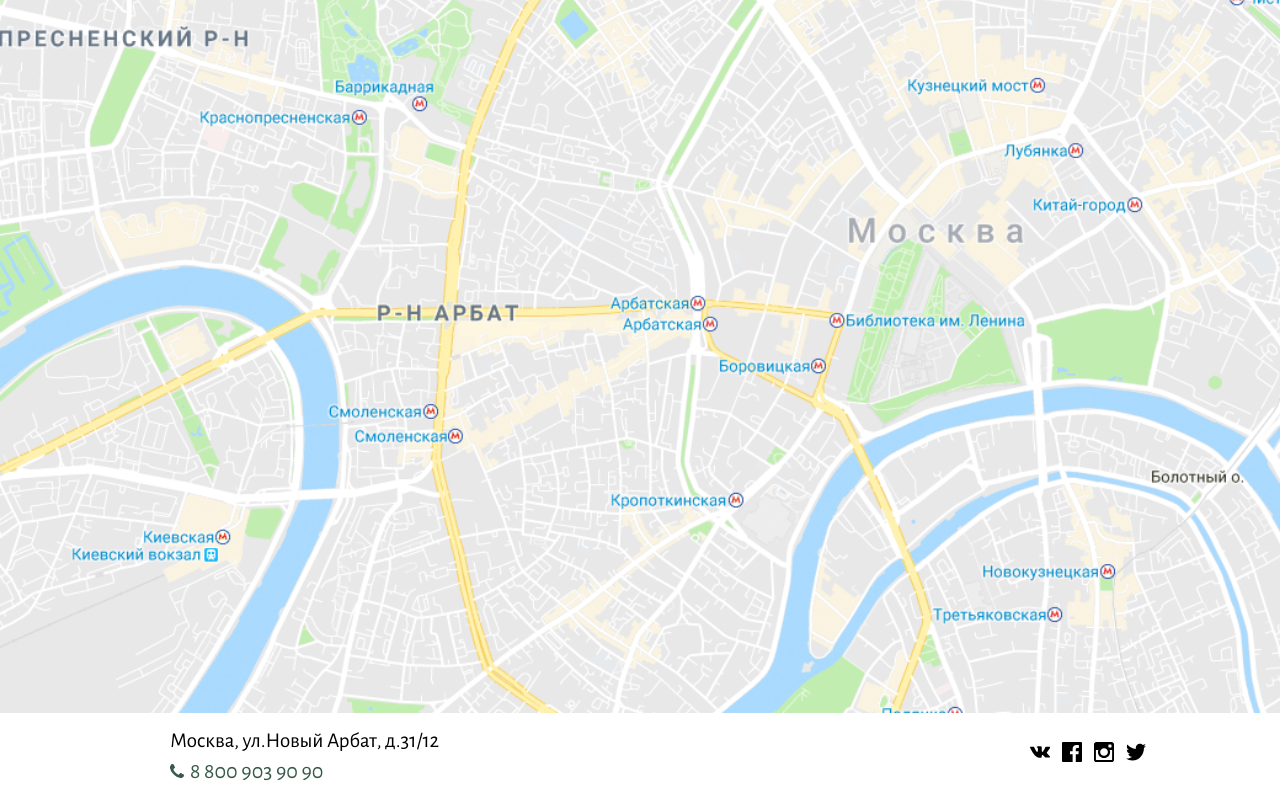
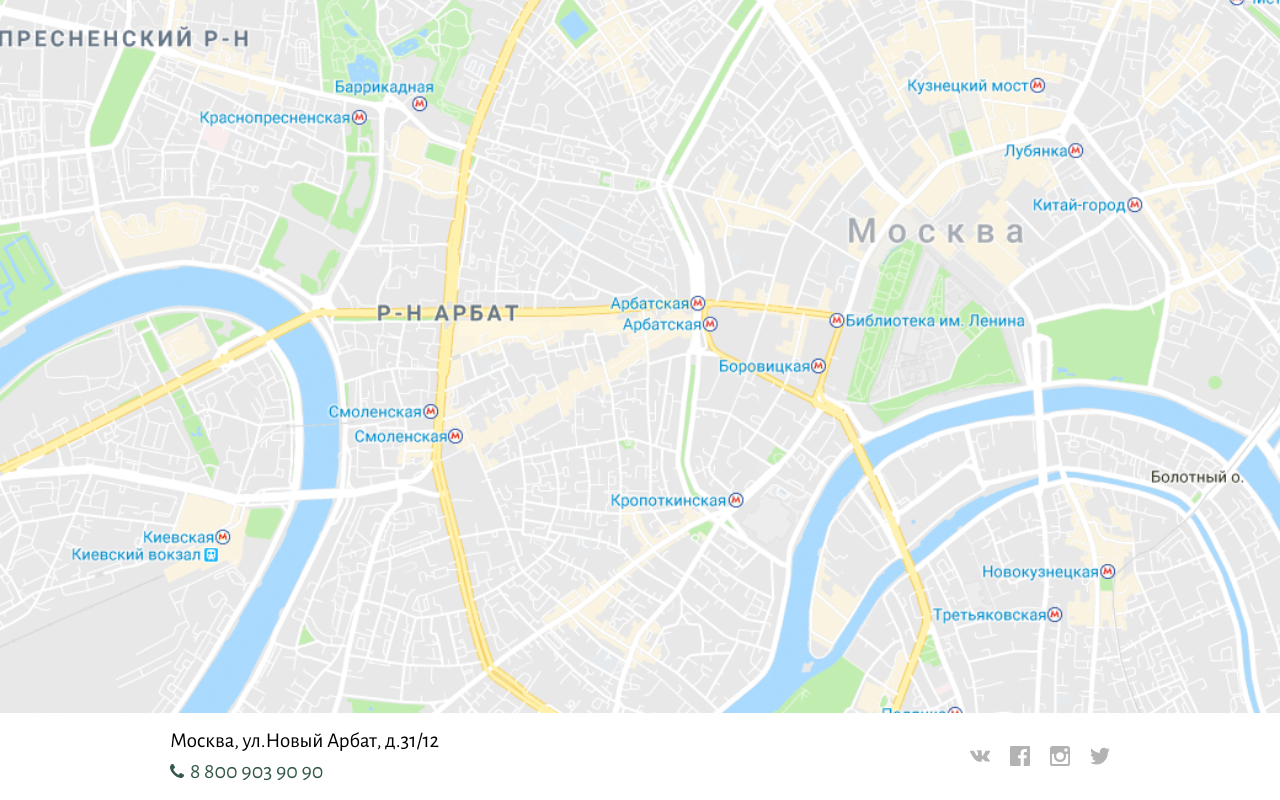
Before and after one commit to jokeramn/landing, a plain HTML site: page index.html in a window 1280 px wide. Shown: the part 3287-4087 px from the top of the page. Drawn offline with nearby package versions, Linux system fonts and the light colour scheme.

Commit message:
Add files via upload

```diff
--- a/index.html
+++ b/index.html
@@ -239,22 +239,22 @@
             <div class="socials">
               <ul class="socials__list">
                 <li class="socials__item social">
-                  <a href="#" class="social__link"><svg class="vk--img">
+                  <a href="#" class="social__link"><svg class="social__img social__img--active">
                     <use xlink:href="img/icons/sprite.svg#vk"></use>
                   </svg></a>
                 </li>
                 <li class="socials__item social">
-                  <a href="#" class="social__link"><svg class="face--img">
+                  <a href="#" class="social__link"><svg class="social__img social__img--active">
                     <use xlink:href="img/icons/sprite.svg#face"></use>
                   </svg></a>
                 </li>
                 <li class="socials__item social">
-                  <a href="#" class="social__link"><svg class="inst--img">
+                  <a href="#" class="social__link"><svg class="social__img social__img--active">
                     <use xlink:href="img/icons/sprite.svg#inst"></use>
                   </svg></a>
                 </li>
                 <li class="socials__item social">
-                  <a href="#" class="social__link"><svg class="tw---img">
+                  <a href="#" class="social__link"><svg class="social__img social__img--active">
                     <use xlink:href="img/icons/sprite.svg#tw"></use>
                   </svg></a>
                 </li>
--- a/scss/_adapt.scss
+++ b/scss/_adapt.scss
@@ -256,6 +256,7 @@
 
 //footer
 
+
 .adress {
   display: flex;
   flex-direction: column;
@@ -264,8 +265,6 @@
 
 .footer__content {
   flex-direction: column;
-  justify-content: space-between;
-  align-items: center;
 }
 
 }
--- a/scss/_adress.scss
+++ b/scss/_adress.scss
@@ -1,7 +1,3 @@
-
-.footer {
-  padding: 1% 0;
-}
 
 .current-adress {
   font-size: 21rem;
--- a/scss/_footer.scss
+++ b/scss/_footer.scss
@@ -1,3 +1,9 @@
+
+.footer {
+  padding: 1% 1%;
+}
+
+
 .footer__content {
   display: flex;
   justify-content: space-between;
--- a/scss/_socials.scss
+++ b/scss/_socials.scss
@@ -13,7 +13,14 @@
 }
 
 
-.social__link svg {
+.social__img {
   height: 20px;
   width: 20px;
+  fill: #B3B3B3;
+  transition: .5s;
+
+  &:hover {
+    fill: #292929;
+    transition: .5s;
+  }
 }
```
Also changed, not shown: css/style.css, 1 other file.
